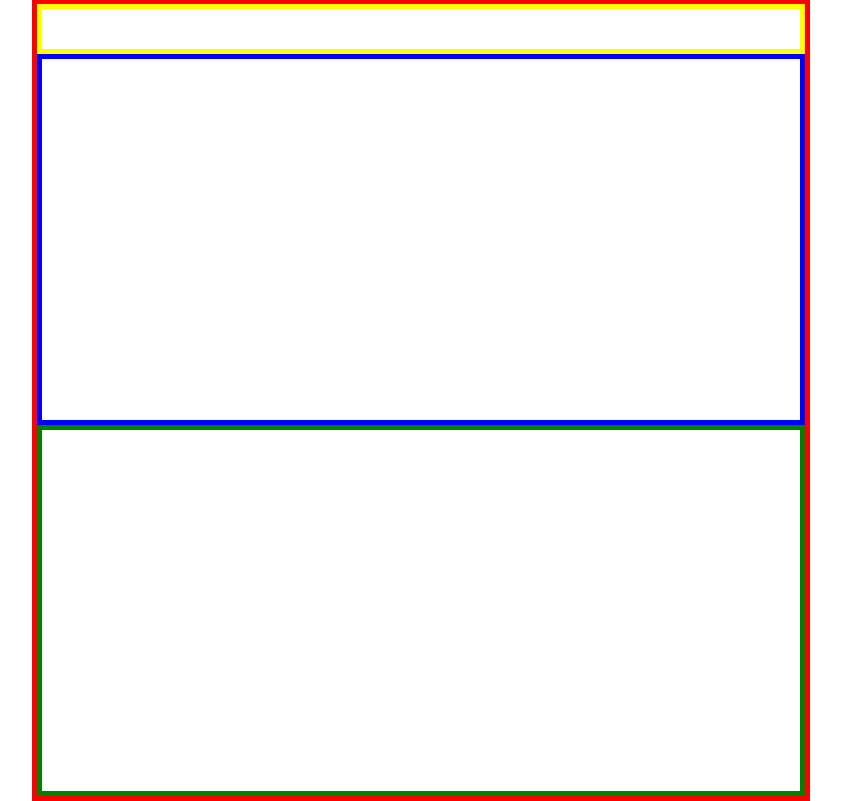
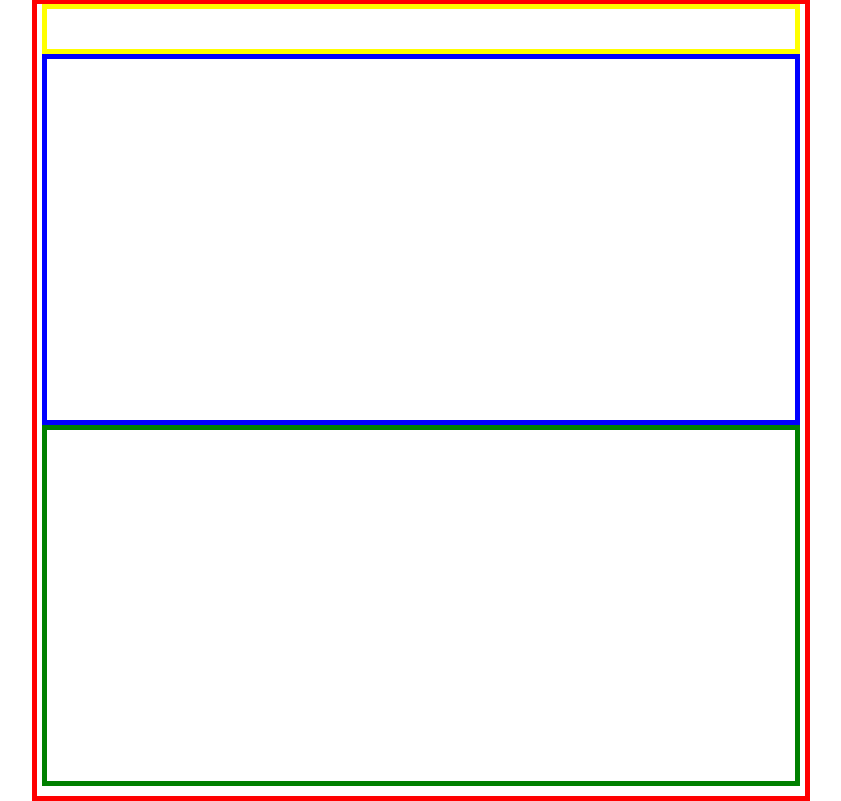
Before and after one commit to z-nerd/zcalc-web, a React (Vite) app: page / in a window 1280 px wide. Shown: the whole page, without its empty margins (219-1060 px from the left). Built offline with nearby package versions, Linux system fonts and the light colour scheme.

Commit message:
Css grid part #2

```diff
--- a/src/App.scss
+++ b/src/App.scss
@@ -16,13 +16,17 @@
 }
 
 .calc-menu {
+    margin-inline: 0.313rem;
     border: 5px solid yellow;
 }
 
 .calc-disp {
+    margin-inline: 0.313rem;
     border: 5px solid blue;
 }
 
 .clac-key {
+    margin-inline: 0.313rem;
+    margin-block-end: 0.625rem;
     border: 5px solid green;
 }
```
